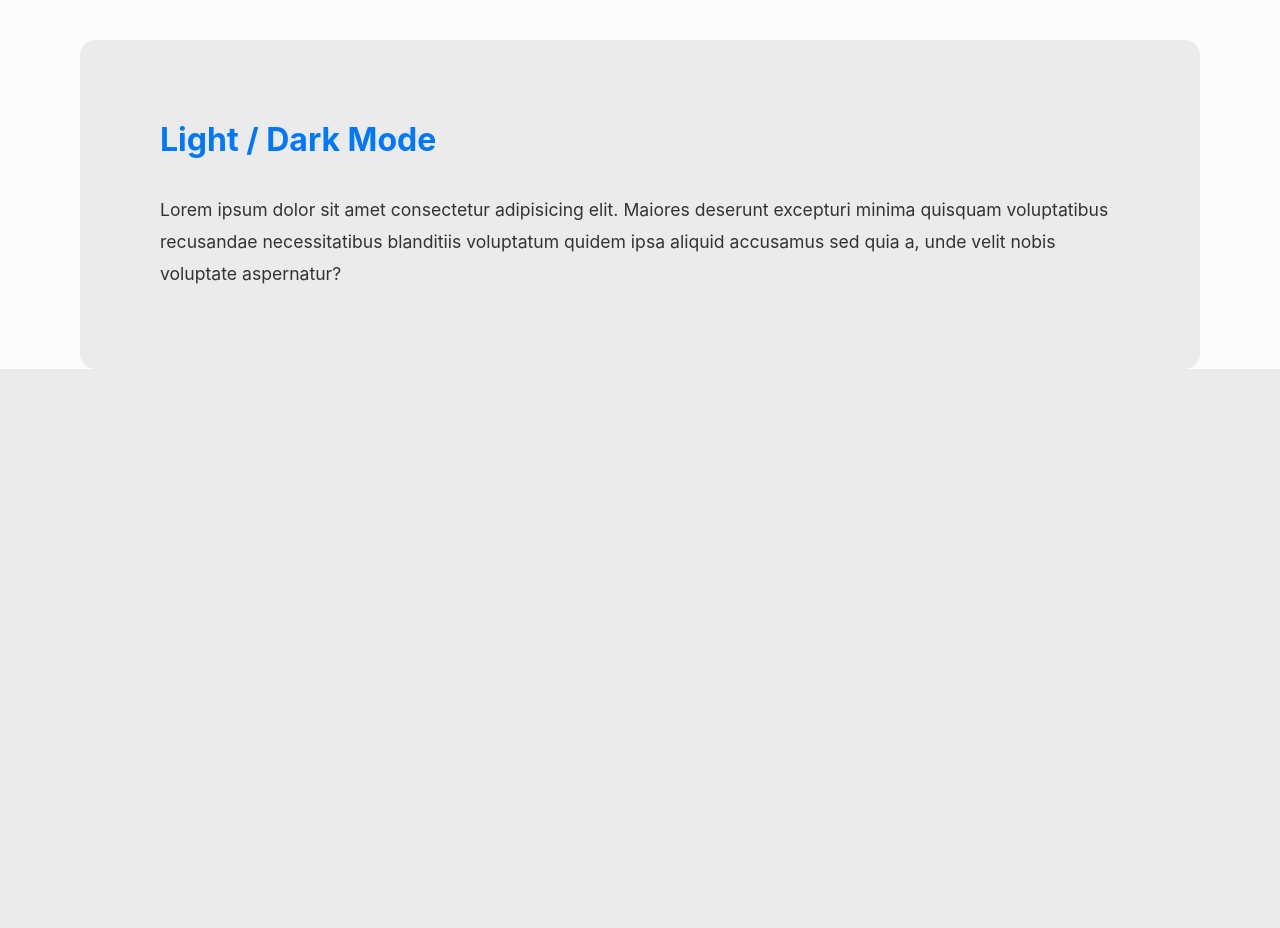
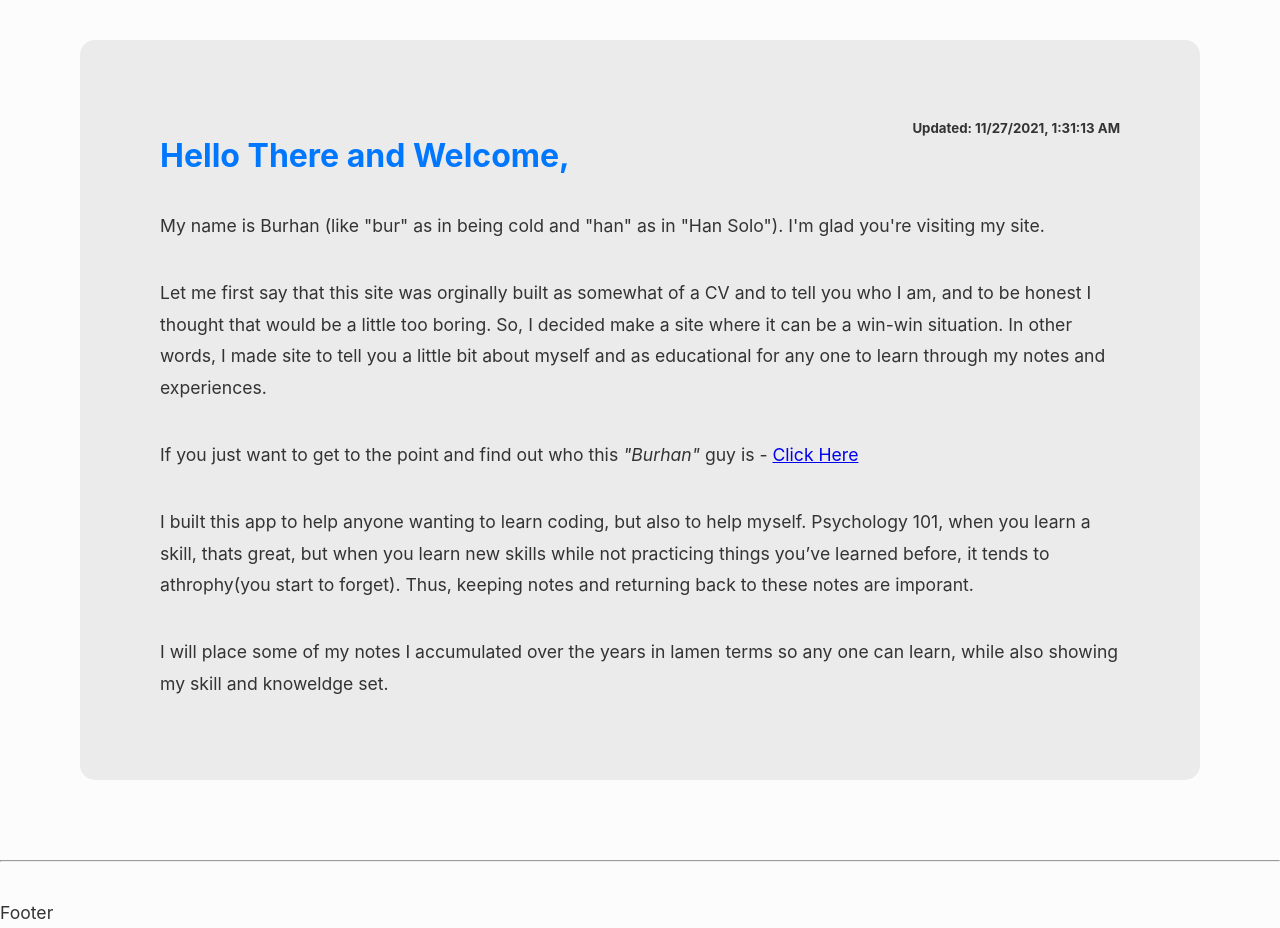
Before and after one commit to burhanux/burhanux, a React (Create React App) app: page / in a window 1280 px wide. Shown: the part 100-1028 px from the top of the page. Before the commit the page ends 800 px from the top, so only its background shows below. Built offline with nearby package versions, Linux system fonts and the light colour scheme.

Commit message:
Home Page content set up, might move on to about page

```diff
--- a/src/App.tsx
+++ b/src/App.tsx
@@ -1,5 +1,6 @@
 import React, { useEffect } from 'react';
 import MainContent from './components/MainContent';
+import Footer from './components/Footer';
 import { Nav } from './components/nav/Nav';
 import './styles/App.scss';
 import './styles/darkmode.scss';
@@ -9,6 +10,8 @@ function App() {
     <div className="App" >
       <Nav />
       <MainContent />
+      <hr />
+      <Footer />
       <div className="overlay"></div>
     </div>
   );
--- /dev/null
+++ b/src/components/Footer.tsx
@@ -0,0 +1,9 @@
+const Footer = () => {
+    return (
+        <footer id="Footer">
+            <p>Footer</p>
+        </footer>
+    )
+}
+
+export default Footer
--- a/src/components/MainContent.tsx
+++ b/src/components/MainContent.tsx
@@ -1,5 +1,6 @@
 import React, { useEffect } from 'react';
-import { Routes, Route } from 'react-router-dom';
+import { Routes, Route, Link } from 'react-router-dom';
+import Footer from './Footer';
 import { closeSideNav, removeOverlay } from '../events';
 
 const MainContent = () => {
@@ -38,10 +39,13 @@ function Home() {
     return (
         <div>
             <div className="container">
-                <h1>Light / Dark Mode</h1>
-                <p>Lorem ipsum dolor sit amet consectetur adipisicing elit. Maiores deserunt excepturi minima quisquam
-                    voluptatibus recusandae necessitatibus blanditiis voluptatum quidem ipsa aliquid accusamus sed quia a, unde
-                    velit nobis voluptate aspernatur?</p>
+                <h5 className="last-updated last-updated-home">Updated: {new Date().toLocaleString()}</h5>
+                <h1>Hello There and Welcome,</h1>
+                <p>My name is Burhan (like "bur" as in being cold and "han" as in "Han Solo"). I'm glad you're visiting my site.</p>
+                <p>Let me first say that this site was orginally built as somewhat of a CV and to tell you who I am, and to be honest I thought that would be a little too boring. So, I decided make a site where it can be a win-win situation. In other words, I made site to tell you a little bit about myself and as educational for any one to learn through my notes and experiences.</p>
+                <p>If you just want to get to the point and find out who this <i>"Burhan"</i> guy is - <Link to="/about">Click Here</Link> </p>
+                <p>I built this app to help anyone wanting to learn coding, but also to help myself. Psychology 101, when you learn a skill, thats great, but when you learn new skills while not practicing things you’ve learned before, it tends to athrophy(you start to forget). Thus, keeping notes and returning back to these notes are imporant.</p>
+                <p>I will place some of my notes I accumulated over the years in lamen terms so any one can learn, while also showing my skill and knoweldge set.</p>
             </div>
         </div>
     )
--- a/src/styles/App.scss
+++ b/src/styles/App.scss
@@ -229,8 +229,14 @@ nav .version {
 //     color: #1650a7;
 // }
 
-#main-container {
+#main-content {
+    height: 100vh;
     padding: 1rem;
+}
+
+//! Home
+.last-updated-home{
+
 }
 
 /* MEDIA QUERY */
--- a/src/styles/darkmode.scss
+++ b/src/styles/darkmode.scss
@@ -47,6 +47,11 @@ body {
         display: grid;
         grid-template-columns: auto;
         grid-template-rows: auto;
+
+        .last-updated-home{
+    justify-self: end;
+    color: var(--color-text);
+        }
 }
 
 #NavSide, #NavTop {
```
